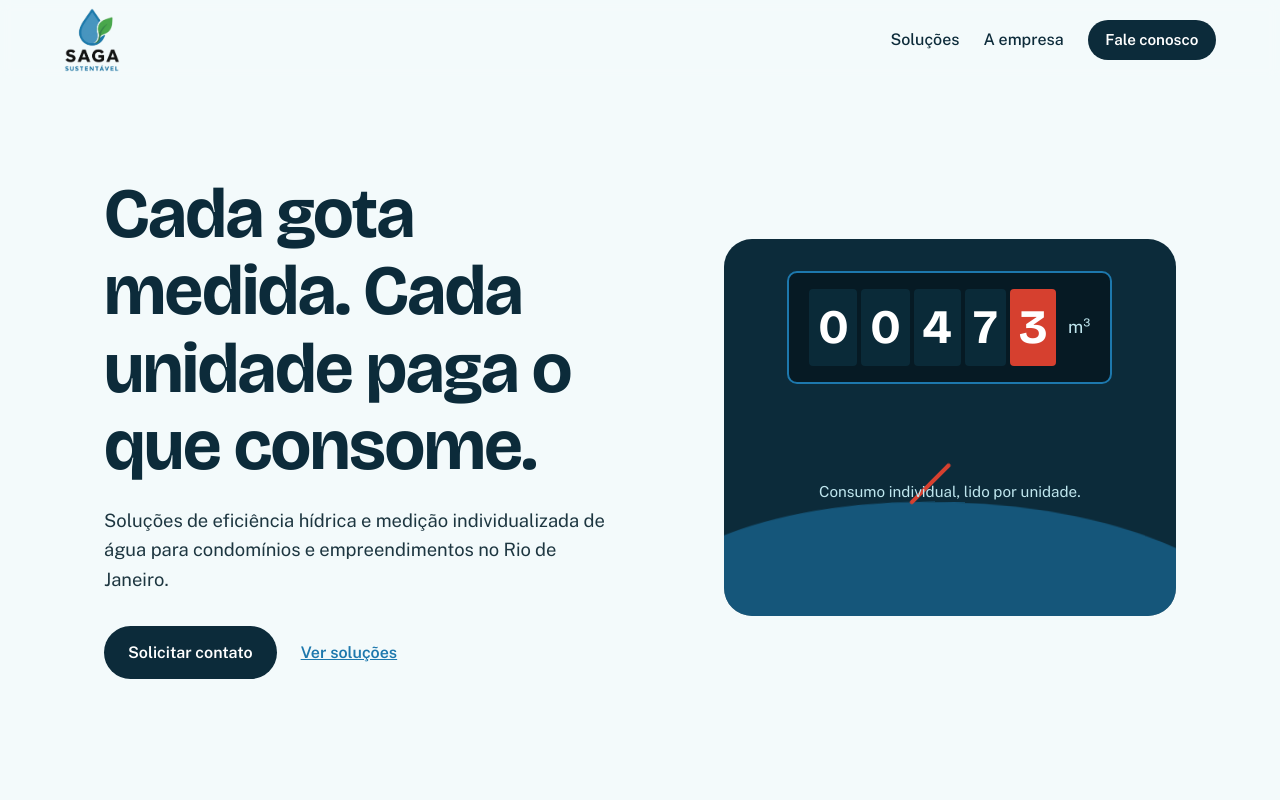
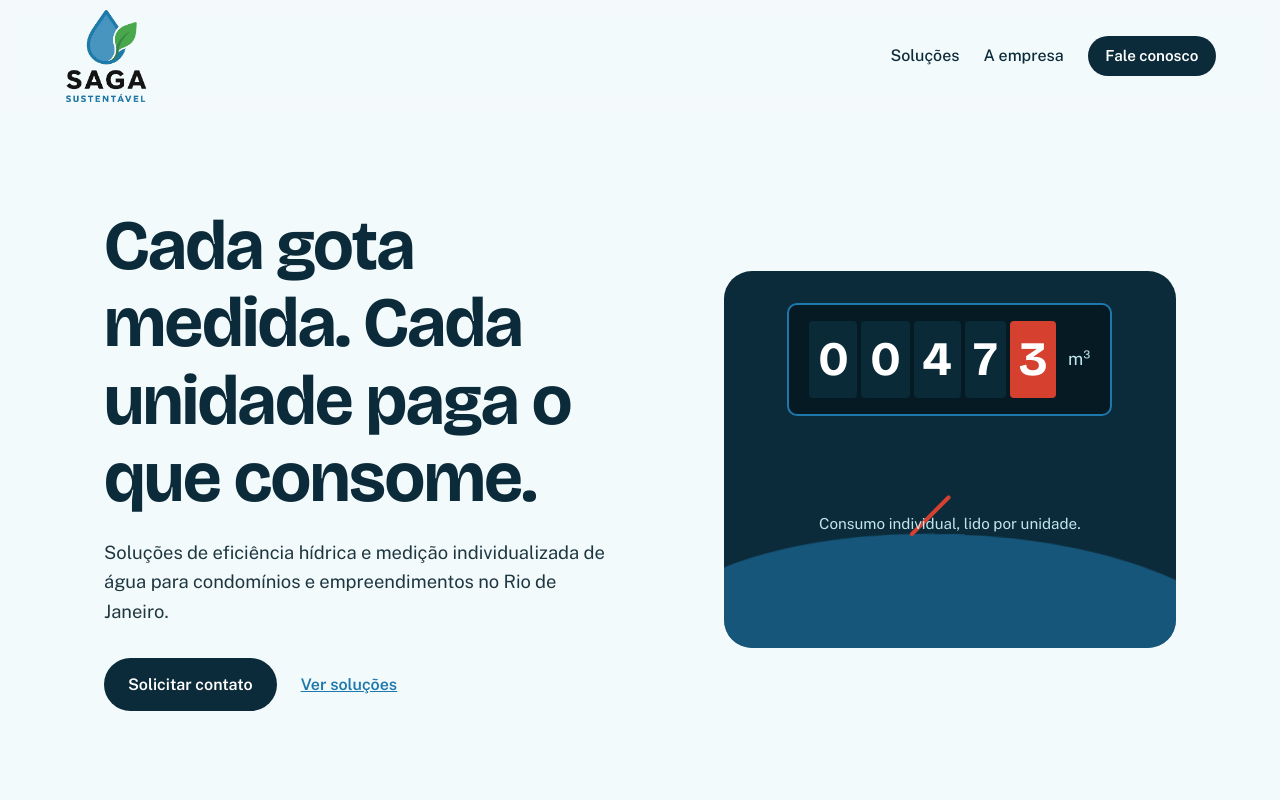
Before and after one commit to liviabfonseca/saga-landing-page, a plain HTML site: page index.html in a window 1280 px wide. Shown: the top 800 px of the page. Drawn offline with nearby package versions, Linux system fonts and the light colour scheme.

Commit message:
Ajustando tamanho imagem

```diff
--- a/style.css
+++ b/style.css
@@ -35,7 +35,7 @@ a { color: var(--mar); }
   background: rgba(243, 250, 251, .92); backdrop-filter: blur(6px);
 }
 .marca { display: inline-flex; text-decoration: none; }
-.marca img { height: 64px; width: auto; display: block; }
+.marca img { height: 96px; width: auto; display: block; }
 .topo nav { display: flex; align-items: center; gap: 1.5rem; }
 .topo nav a:not(.botao) { text-decoration: none; color: var(--tinta); font-weight: 500; }
 .topo nav a:not(.botao):hover { text-decoration: underline; }
```
